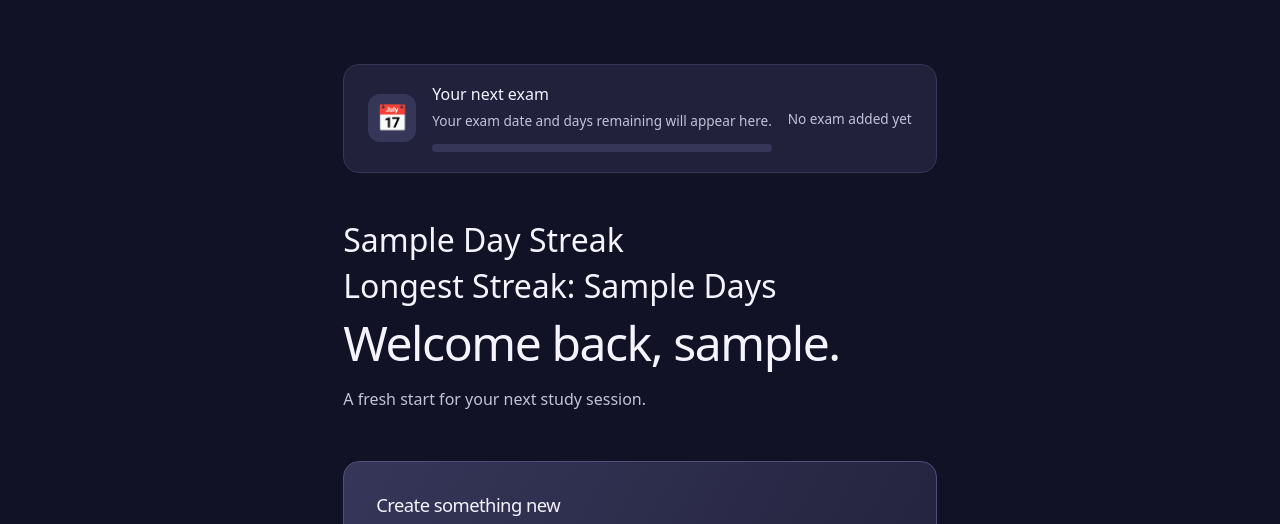
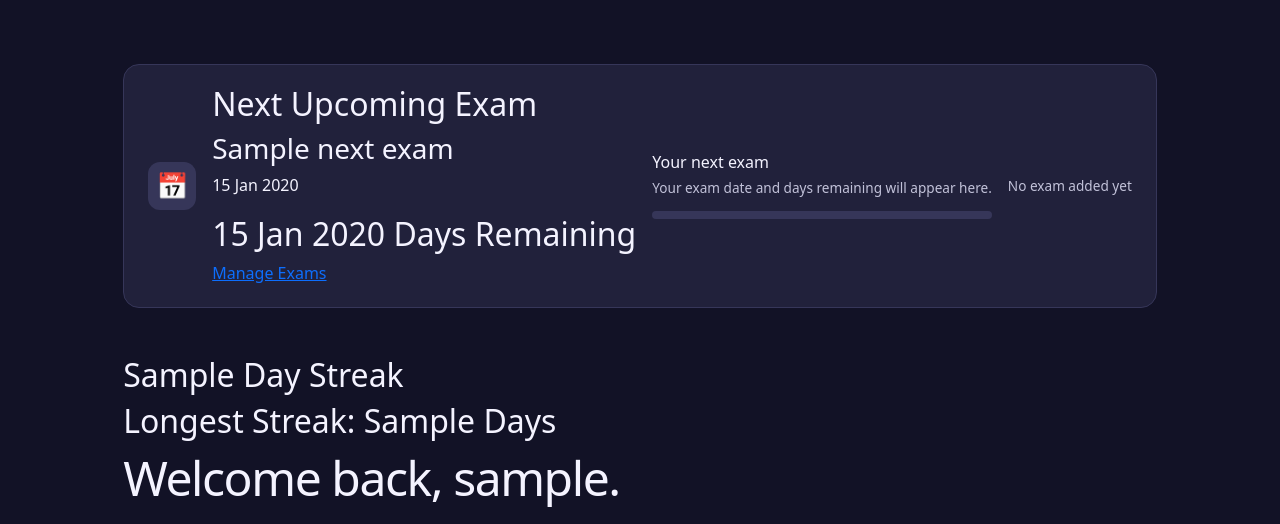
Before and after one commit to mamc28/Group3Proj, a Node server app: template ProjectSourceCode/src/views/pages/home.hbs in a window 1280 px wide. Shown: the part 84-608 px from the top of the page. Run offline with Node 20, Linux system fonts and the light colour scheme; the template is opened without the code that fills it: most values are stand-ins (such as "Sample title", 1, 10 or a date in 2020); some libraries are stand-ins or nearby versions.

Commit message:
Added more functionality to home page exam tracker

```diff
--- a/ProjectSourceCode/src/views/pages/home.hbs
+++ b/ProjectSourceCode/src/views/pages/home.hbs
@@ -2,6 +2,37 @@
   {{> message}}
   <section class="exam-banner" aria-labelledby="exam-heading">
     <span class="calendar-icon" aria-hidden="true">&#128197;</span>
+    <div class="next-exam-container">
+
+    <h2>Next Upcoming Exam</h2>
+
+    {{#if nextExam}}
+
+        <div class="exam-card">
+
+            <h3>{{nextExam.exam_name}}</h3>
+
+            <p>{{nextExam.formatted_date}}</p>
+
+            {{#if nextExam.days_until}}
+                <h2>{{nextExam.days_until}} Days Remaining</h2>
+            {{else}}
+                <h2>Your Exam is Today!</h2>
+            {{/if}}
+
+        </div>
+
+        <a href="/exams">Manage Exams</a>
+
+    {{else}}
+
+        <p>You don't have any upcoming exams.</p>
+
+        <a href="/exams">Add an Exam</a>
+
+    {{/if}}
+
+</div>
     <div class="exam-summary">
       <h2 class="exam-heading" id="exam-heading">Your next exam</h2>
       <p class="exam-description">Your exam date and days remaining will appear here.</p>
```
